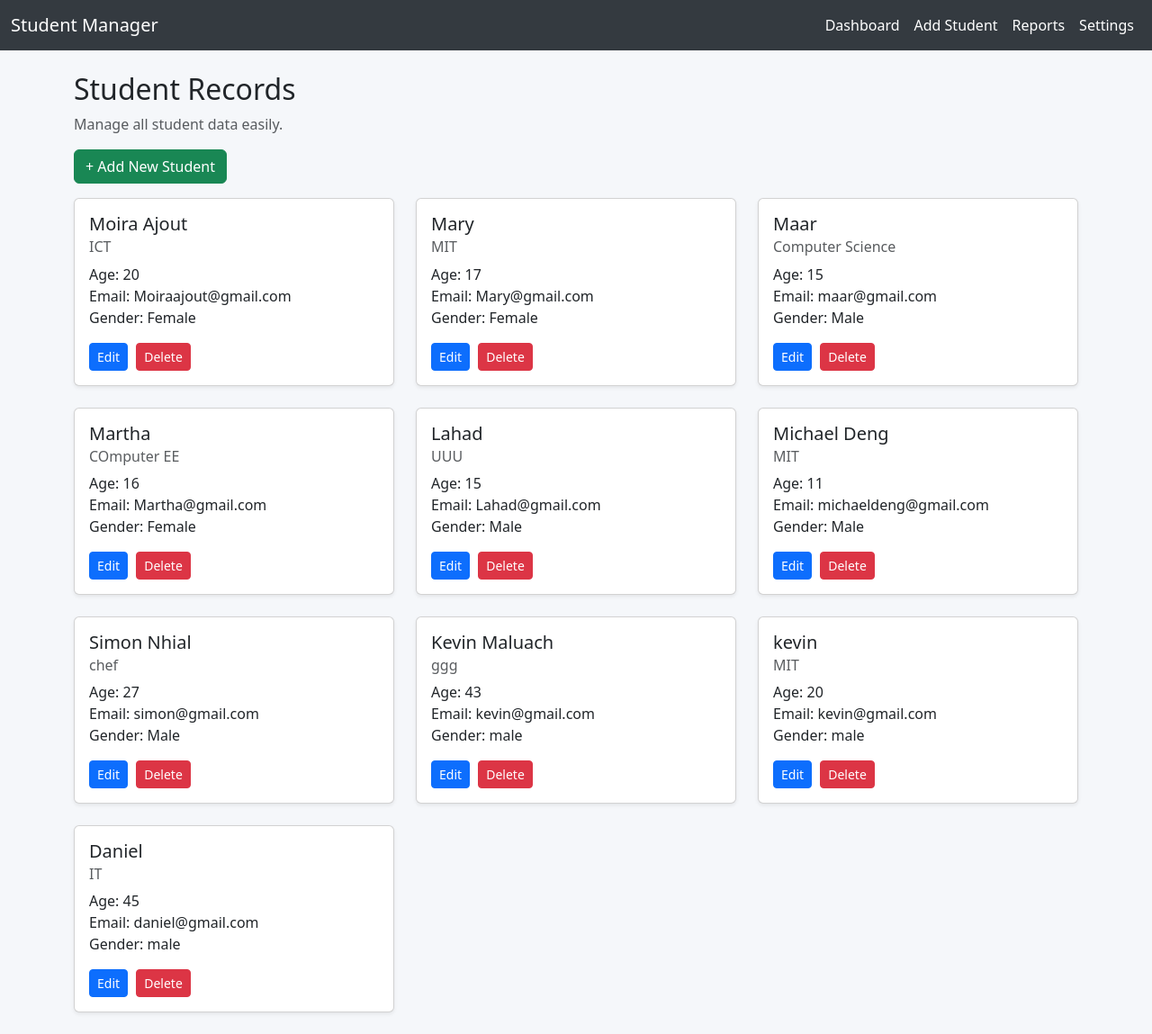
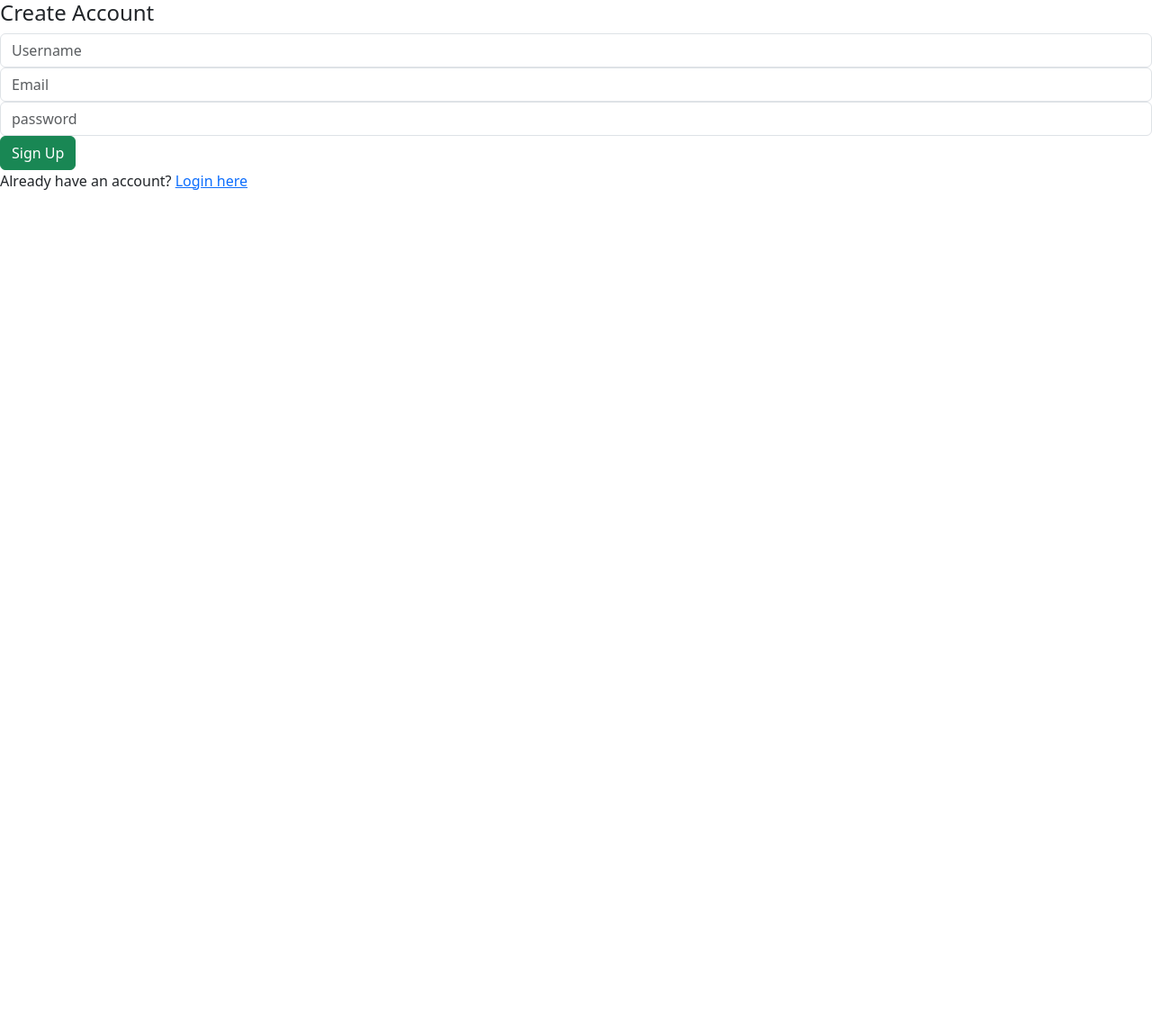
Before and after one commit to maluachkevin790-pixel/GROUpB, a Django app: page / in a window 1280 px wide. Shown: the whole page at 90% size. After the commit the page ends 211 px from the top, so only its background shows below. Run offline with Django 5.2, Linux system fonts and the light colour scheme; data comes from the database, SQL or seed files in the repository; both versions use the stored data as it was after the commit.

Commit message:
first commit

```diff
--- a/Dashboard/models.py
+++ b/Dashboard/models.py
@@ -2,6 +2,7 @@ from django.db import models
 
 # Create your models here.
 class Student(models.Model):
+    image = models.ImageField(upload_to='students/', null=True, blank=True)
     name = models.CharField(max_length=20)
     course = models.CharField(max_length=30)
     age = models.IntegerField()
@@ -14,6 +15,8 @@ class Student(models.Model):
         ],
         default='Male',
     )
+    date = models.DateField(null=True)
+
 
 
     def __str__(self):
--- a/Dashboard/templates/dashboard.html
+++ b/Dashboard/templates/dashboard.html
@@ -8,6 +8,105 @@
     <link rel="stylesheet" href="{% static 'css/main.css'%}">
 
 </head>
+<style>
+    /* Background */
+body {
+    background: linear-gradient(135deg, #78797a, #1c9575);
+    min-height: 100vh;
+    font-family: 'Segoe UI', Tahoma, Geneva, Verdana, sans-serif;
+}
+
+/* Navbar */
+.navbar {
+    background: rgba(227, 26, 26, 0.15);
+    backdrop-filter: blur(10px);
+    padding: 15px 30px;
+}
+
+.navbar-brand {
+    font-weight: bold;
+    font-size: 22px;
+    color: #191717 !important;
+}
+
+.nav-link {
+    color: #836936 !important;
+    margin-left: 15px;
+    transition: 0.3s;
+}
+
+.nav-link:hover {
+    color: rgba(255, 211, 105, 0.3) !important;
+}
+
+/* Main Container */
+.container {
+    background: #ffffff;
+    padding: 30px;
+    border-radius: 15px;
+    box-shadow: 0 10px 30px rgba(0, 0, 0, 0.15);
+}
+
+/* Headings */
+h2 {
+    font-weight: 600;
+    color: #333;
+}
+
+/* Card Styling */
+.card {
+    border: none;
+    border-radius: 15px;
+    transition: transform 0.3s ease, box-shadow 0.3s ease;
+}
+
+.card:hover {
+    transform: translateY(-8px);
+    box-shadow: 0 12px 25px rgba(0, 0, 0, 0.2);
+}
+
+.card-title {
+    font-weight: bold;
+    color: #4a4a4a;
+}
+
+.card-subtitle {
+    font-size: 14px;
+}
+
+.card-text {
+    font-size: 14px;
+    color: #555;
+}
+
+/* Buttons */
+.btn-primary {
+    background-color: #667eea;
+    border: none;
+    border-radius: 8px;
+}
+
+.btn-primary:hover {
+    background-color: #5563d1;
+}
+
+.btn-danger {
+    border-radius: 8px;
+}
+
+/* Card Actions */
+.card-actions {
+    margin-top: 15px;
+    display: flex;
+    justify-content: space-between;
+}
+
+/* Add Button */
+.btn-primary.mb-3 {
+    padding: 8px 16px;
+    font-weight: 500;
+}
+</style>
 <body>
 
 <!-- Navbar -->
@@ -20,7 +119,13 @@
                 <li class="nav-item"><a class="nav-link" href="{% url 'add_student' %}">Add Student</a></li>
                 <li class="nav-item"><a class="nav-link" href="#">Reports</a></li>
                 <li class="nav-item"><a class="nav-link" href="#">Settings</a></li>
+                <li class="nav-item"><a class="nav-link" href="{% url 'login' %}">Logout</a></li>
             </ul>
+            {% if user.is_authenticated %}
+                <a href="{% url 'logout' %}" class="btn btn-danger">Logout</a>
+            {% else %}
+                <a href="{% url 'login' %}" class="btn btn-success">Login</a>
+            {% endif %}
         </div>
     </div>
 </nav>
@@ -31,7 +136,7 @@
     <p class="text-muted">Manage all student data easily.</p>
 
     <div class="mb-3">
-        <a href="{% url 'add_student' %}" class="btn btn-success">+ Add New Student</a>
+        <a href="{% url 'add_student' %}" class="btn btn-primary">+ Add New Student</a>
     </div>
 
     <!-- Example Student Cards -->
@@ -40,11 +145,14 @@
            <div class="col-md-4">
             <div class="card shadow-sm mb-4">
                 <div class="card-body">
+                    {% if student.image %}
+                    <img src="{{ student.image.url }}" alt="" class="card-img-top" style="height: 200px;object-fit: cover">
+                    {% endif %}
                     <h5 class="card-title">{{ student.name }}</h5>
                     <h6 class="card-subtitle mb-2 text-muted">{{ student.course }}</h6>
-                    <p class="card-text">Age: {{ student.age }}<br>Email: {{ student.email }}<br>Gender: {{ student.gender }}</p>
+                    <p class="card-text">Age: {{ student.age }}<br>Email: {{ student.email }}<br>Gender: {{ student.gender }}<br>Date: {{ student.date }}</p>
                     <div class="card-actions">
-                        <a href="#" class="btn btn-sm btn-primary">Edit</a>
+                        <a href="{% url 'update_student' student.id %} " class="btn btn-sm btn-primary">Edit</a>
                         <a href="#" class="btn btn-sm btn-danger">Delete</a>
                     </div>
                 </div>
--- /dev/null
+++ b/Dashboard/templates/sign_up.html
@@ -0,0 +1,25 @@
+<!DOCTYPE html>
+<html lang="en">
+<head>
+    <meta charset="UTF-8">
+    <title>Sign Up</title>
+    <link href="https://cdn.jsdelivr.net/npm/bootstrap@5.3.0/dist/css/bootstrap.min.css" rel="stylesheet">
+</head>
+<body>
+<h4>Create Account</h4>
+<form action="">
+    {% csrf_token %}
+    <input type="text" name="username"
+    placeholder="Username" class="form-control">
+    <input type="email" name="email"
+    placeholder="Email" class="form-control">
+    <input type="password" name="password"
+    placeholder="password" class="form-control">
+    <button type="submit" class="btn btn-success">Sign Up</button>
+    <P>
+        Already have an account?
+        <a href="{% url 'login' %}">Login here</a>
+    </P>
+</form>
+</body>
+</html>
--- a/Dashboard/urls.py
+++ b/Dashboard/urls.py
@@ -21,6 +21,10 @@ from Dashboard import views
 
 urlpatterns = [
     path('admin/', admin.site.urls),
-    path('', views.dashboard, name='dashboard'),
-    path('addstudent/',views.add_student, name='add_student')
+    path('dashboard/', views.dashboard, name='dashboard'),
+    path('addstudent/',views.add_student, name='add_student'),
+    path('updatestudent/<int:id>/',views.update_student, name='update_student'),
+    path('',views.sign_up, name='sign_up'),
+    path('login/', views.login_view, name='login'),
+    path('logout/', views.logout_view, name='logout'),
 ]
--- a/Dashboard/views.py
+++ b/Dashboard/views.py
@@ -1,4 +1,7 @@
-from django.shortcuts import render, redirect
+from django.contrib import messages
+from django.contrib.auth import login, authenticate, logout
+from django.contrib.auth.models import User
+from django.shortcuts import render, redirect, get_object_or_404
 
 from Dashboard.models import Student
 
@@ -9,18 +12,66 @@ def dashboard(request):
     return render(request, 'dashboard.html', {'students': students})
 def add_student(request):
     if request.method == 'POST':
+        image = request.FILES.get('image')
         name = request.POST.get('name')
         course = request.POST.get('course')
         age = request.POST.get('age')
         email = request.POST.get('email')
         gender = request.POST.get('gender')
+        date = request.POST.get('date')
 
         Student.objects.create(
+            image = image,
             name=name,
             course=course,
             age=age,
             email=email,
-            gender=gender
+            gender=gender,
+            date=date
         )
         return redirect('dashboard')
     return render(request, 'add_student.html')
+def update_student(request,id):
+    student = get_object_or_404(Student, id=id)
+    if request.method == 'POST':
+        if request.FILES.get('image'):
+            student.image = request.FILES.get('image')
+        student.name = request.POST.get('name')
+        student.course = request.POST.get('course')
+        student.age = request.POST.get('age')
+        student.email = request.POST.get('email')
+        student.gender = request.POST.get('gender')
+        student.date = request.POST.get('date')
+        student.save()
+        return redirect('dashboard')
+    return render(request, 'update_student.html', {'student': student})
+def sign_up(request):
+    if request.method == 'POST':
+        username = request.POST.get('username')
+        email = request.POST.get('email')
+        password = request.POST.get('password')
+
+        user = authenticate(request, username=username, password=password)
+        if user is not None:
+            login(request, user)
+            return redirect('dashboard')
+        else:
+            messages.error(request, 'Invalid username or password')
+            return redirect('login')
+
+    return render(request, 'sign_up.html')
+
+def login_view(request):
+    if request.method == 'POST':
+        username = request.POST.get('username')
+        password = request.POST.get('password')
+
+        user = authenticate(request, username=username, password=password)
+        if user is not None:
+            login(request, user)
+            return redirect('dashboard')
+    return render(request, 'login.html')
+
+def logout_view(request):
+    logout(request)
+    return redirect('login')
--- a/Hospital/settings.py
+++ b/Hospital/settings.py
@@ -124,3 +124,5 @@ STATICFILES_DIRS = [
 # https://docs.djangoproject.com/en/5.2/ref/settings/#default-auto-field
 
 DEFAULT_AUTO_FIELD = 'django.db.models.BigAutoField'
+MEDIA_URL = '/media/'
+MEDIA_ROOT = BASE_DIR / 'media'
--- a/Hospital/urls.py
+++ b/Hospital/urls.py
@@ -14,6 +14,8 @@ Including another URLconf
     1. Import the include() function: from django.urls import include, path
     2. Add a URL to urlpatterns:  path('blog/', include('blog.urls'))
 """
+from django.conf import settings
+from django.conf.urls.static import static
 from django.contrib import admin
 from django.urls import path, include
 
@@ -21,3 +23,5 @@ urlpatterns = [
     path('admin/', admin.site.urls),
     path('', include('Dashboard.urls'))
 ]
+if settings.DEBUG:
+    urlpatterns+=static(settings.MEDIA_URL, document_root=settings.MEDIA_ROOT)
```
Also changed, not shown: Dashboard/templates/add_student.html (+7 -2 lines), Dashboard/templates/login.html (added, +55 -0 lines), Dashboard/templates/update_student.html (added, +77 -0 lines), Dashboard/migrations/0005_student_date.py (added), Dashboard/migrations/0006_student_image.py (added), db.sqlite3, media/students/coffee-7567749_1280.jpg (added), media/students/curved-road-10072702_1280.jpg (added), media/students/curved-road-10072702_1280_P5iEOAs.jpg (added).
